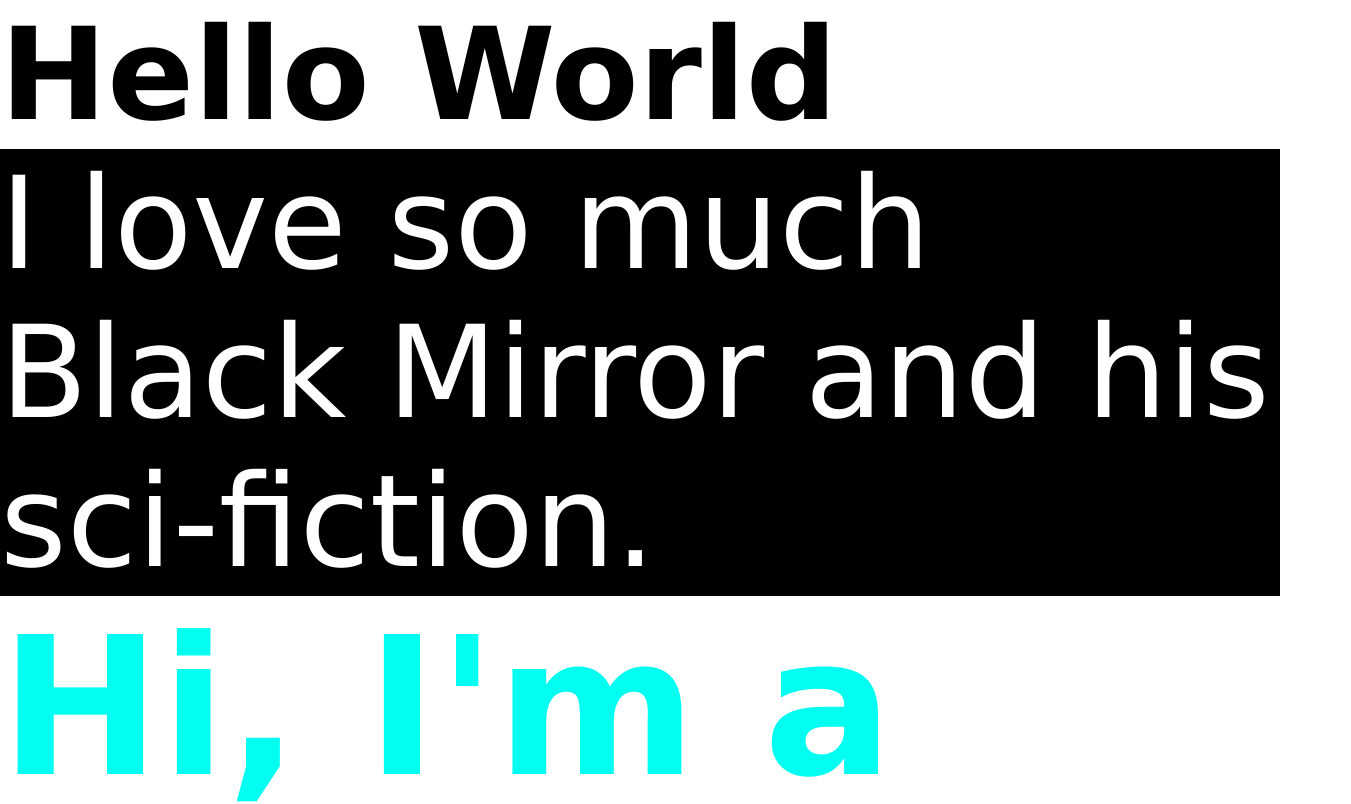
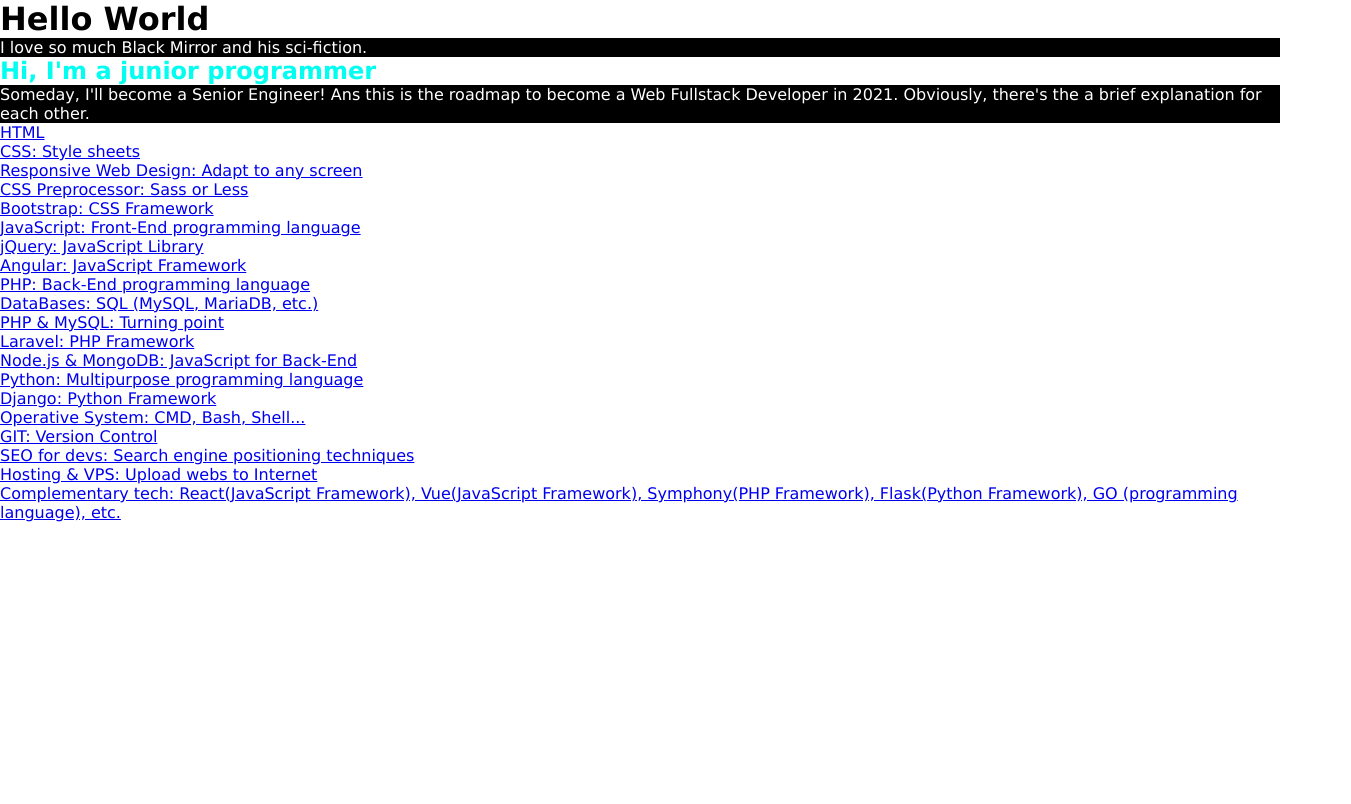
Before and after one commit to dylan-script/project1, a plain HTML site: page index.html in a window 1280 px wide. Shown: the top 804 px of the page, 1351 px wide, since content can reach past the window. Drawn offline with Linux system fonts and the light colour scheme.

Commit message:
tech list

```diff
--- a/Web/styles.css
+++ b/Web/styles.css
@@ -1,7 +1,6 @@
 * {
   padding: 0;
   margin: 0;
-  font-size: 2em;
   font-family: Verdana, Geneva, Tahoma, sans-serif;
 }
 
@@ -12,5 +11,9 @@
 
 .programmer {
   color: #00fff0;
-  font-size: 3rem;
+  font-size: 1rem;
 }
+
+a {
+  text-align: none;
+}
--- a/index.html
+++ b/index.html
@@ -12,7 +12,41 @@
     <p>I love so much Black Mirror and his sci-fiction.</p>
     <div class="programmer">
       <h2>Hi, I'm a junior programmer</h2>
-      <p>Someday, I'll become a Senior Engineer!</p>
+      <p>
+        Someday, I'll become a Senior Engineer! Ans this is the roadmap to
+        become a Web Fullstack Developer in 2021. Obviously, there's the a brief
+        explanation for each other.
+      </p>
+      <ol>
+        <li><a href="#">HTML</a></li>
+        <li><a href="#">CSS: Style sheets</a></li>
+        <li><a href="#">Responsive Web Design: Adapt to any screen</a></li>
+        <li><a href="#">CSS Preprocessor: Sass or Less</a></li>
+        <li><a href="#">Bootstrap: CSS Framework</a></li>
+        <li><a href="#">JavaScript: Front-End programming language</a></li>
+        <li><a href="#">jQuery: JavaScript Library</a></li>
+        <li><a href="#">Angular: JavaScript Framework</a></li>
+        <li><a href="#">PHP: Back-End programming language</a></li>
+        <li><a href="#">DataBases: SQL (MySQL, MariaDB, etc.)</a></li>
+        <li><a href="#">PHP & MySQL: Turning point</a></li>
+        <li><a href="#">Laravel: PHP Framework</a></li>
+        <li><a href="#">Node.js & MongoDB: JavaScript for Back-End</a></li>
+        <li><a href="#">Python: Multipurpose programming language</a></li>
+        <li><a href="#">Django: Python Framework</a></li>
+        <li><a href="#">Operative System: CMD, Bash, Shell...</a></li>
+        <li><a href="#">GIT: Version Control</a></li>
+        <li>
+          <a href="#">SEO for devs: Search engine positioning techniques</a>
+        </li>
+        <li><a href="#">Hosting & VPS: Upload webs to Internet</a></li>
+        <li>
+          <a href="#"
+            >Complementary tech: React(JavaScript Framework), Vue(JavaScript
+            Framework), Symphony(PHP Framework), Flask(Python Framework), GO
+            (programming language), etc.</a
+          >
+        </li>
+      </ol>
     </div>
   </body>
 </html>
```
